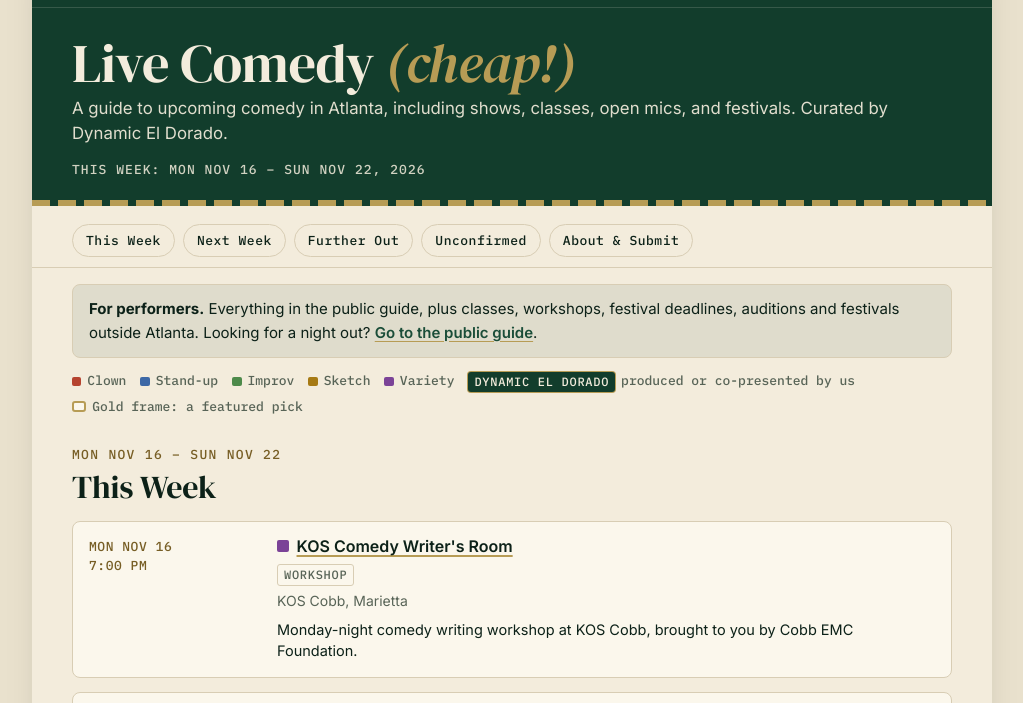
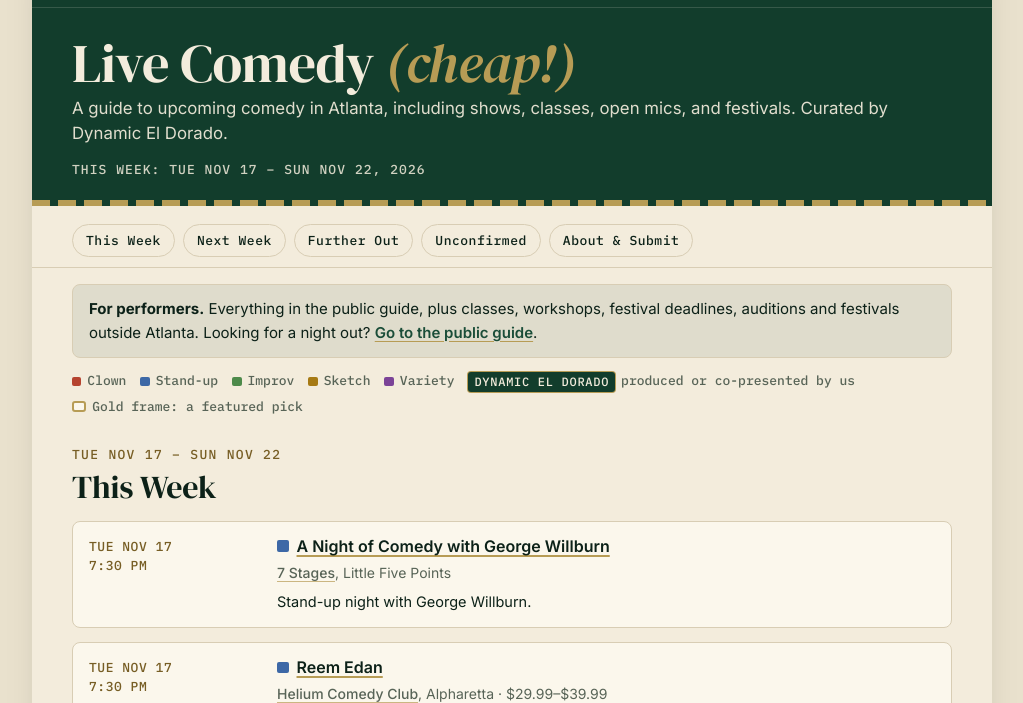
Before and after one commit to dynamiceldorado/live-comedy-guide, a plain HTML site: page performers/index.html in a window 1280 px wide. Shown: the part 97-800 px from the top of the page, without its empty margins (128-1151 px from the left). Drawn offline with Linux system fonts and the light colour scheme.

Commit message:
Robot publish 2026-11-17

```diff
--- a/performers/index.html
+++ b/performers/index.html
@@ -338,7 +338,7 @@ td .what{font-size:14px}
   <header class="mast">
     <h1>Live Comedy <em>(cheap!)</em></h1>
     <p class="sub">A guide to upcoming comedy in Atlanta, including shows, classes, open mics, and festivals. Curated by Dynamic El Dorado.</p>
-    <div class="issue"><span>This week: Mon Nov 16 – Sun Nov 22, 2026</span></div>
+    <div class="issue"><span>This week: Tue Nov 17 – Sun Nov 22, 2026</span></div>
   </header>
   <div class="content">
     <nav class="toc" aria-label="Sections"><a href="#thisweek">This Week</a><a href="#nextweek">Next Week</a><a href="#furtherout">Further Out</a><a href="#unconfirmed">Unconfirmed</a><a href="#about">About &amp; Submit</a></nav>
@@ -349,11 +349,10 @@ td .what{font-size:14px}
     </div>
 
 <section id="thisweek">
-<p class="eyebrow">Mon Nov 16 – Sun Nov 22</p>
+<p class="eyebrow">Tue Nov 17 – Sun Nov 22</p>
 <h2>This Week</h2>
 
 <div class="grid c1">
-<article class="ev"><div class="evb"><p class="when">Mon Nov 16<span class="t">7:00 PM</span></p><h4><i class="sq var" role="img" aria-label="Variety" title="Variety"></i><a href="https://www.koscobb.org/activities/stand-up-comedy-writers-room">KOS Comedy Writer&#x27;s Room</a></h4><p class="chips"><span class="chip">Workshop</span></p><p class="where">KOS Cobb, Marietta</p><p class="desc">Monday-night comedy writing workshop at KOS Cobb, brought to you by Cobb EMC Foundation.</p></div></article>
 <article class="ev"><div class="evb"><p class="when">Tue Nov 17<span class="t">7:30 PM</span></p><h4><i class="sq stand" role="img" aria-label="Stand-up" title="Stand-up"></i><a href="https://www.7stages.org/shows/georgewillburn11-17-26/">A Night of Comedy with George Willburn</a></h4><p class="where"><a href="https://www.7stages.org">7 Stages</a>, Little Five Points</p><p class="desc">Stand-up night with George Willburn.</p></div></article>
 <article class="ev"><div class="evb"><p class="when">Tue Nov 17<span class="t">7:30 PM</span></p><h4><i class="sq stand" role="img" aria-label="Stand-up" title="Stand-up"></i><a href="https://atlanta.heliumcomedy.com/events/141843">Reem Edan</a></h4><p class="where"><a href="https://atlanta.heliumcomedy.com">Helium Comedy Club</a>, Alpharetta · $29.99–$39.99</p><p class="desc">Touring stand-up.</p></div></article>
 <article class="ev"><div class="evb"><p class="when">Tue Nov 17<span class="t">8:00 PM</span></p><h4><i class="sq stand" role="img" aria-label="Stand-up" title="Stand-up"></i><a href="https://thestoutbrothers.com/event/comedy-night-with-quietly-unhinged-productions/2026-11-17/">Comedy Night with Quietly Unhinged Productions</a></h4><p class="where">Stout Brothers Smyrna, Smyrna</p><p class="desc">Stand-up night with a rotating lineup of seasoned comics.</p></div></article>
@@ -537,7 +536,7 @@ td .what{font-size:14px}
       <a href="https://www.facebook.com/DynamicElDorado">Facebook</a>
     </div>
     <p class="legal">We build this Guide from venue and ticketing pages and community submissions, and we do our best to keep it current. We still get things wrong and leave things out. Dates, times, prices, lineups and ticket links change without notice, so confirm with the venue or ticket seller before you go. The Guide is provided as is. Dynamic El Dorado is not responsible for errors, omissions, cancellations or changes, or for the content, policies or conduct of third-party venues, producers or sites we link to. A listing is not an endorsement, and a missing one is not a snub. Spot a mistake? <a href="https://docs.google.com/forms/d/e/1FAIpQLSdmeltLBWwirmeO_R6KCv9PdUNMEizfonqVJX2pDmcGjky0cQ/viewform">Tell us here</a>.</p>
-    <p class="updated">Last updated Nov 16, 2026</p>
+    <p class="updated">Last updated Nov 17, 2026</p>
   </footer>
 </article>
 
```
Also changed, not shown: index.html (+3 -3 lines).
